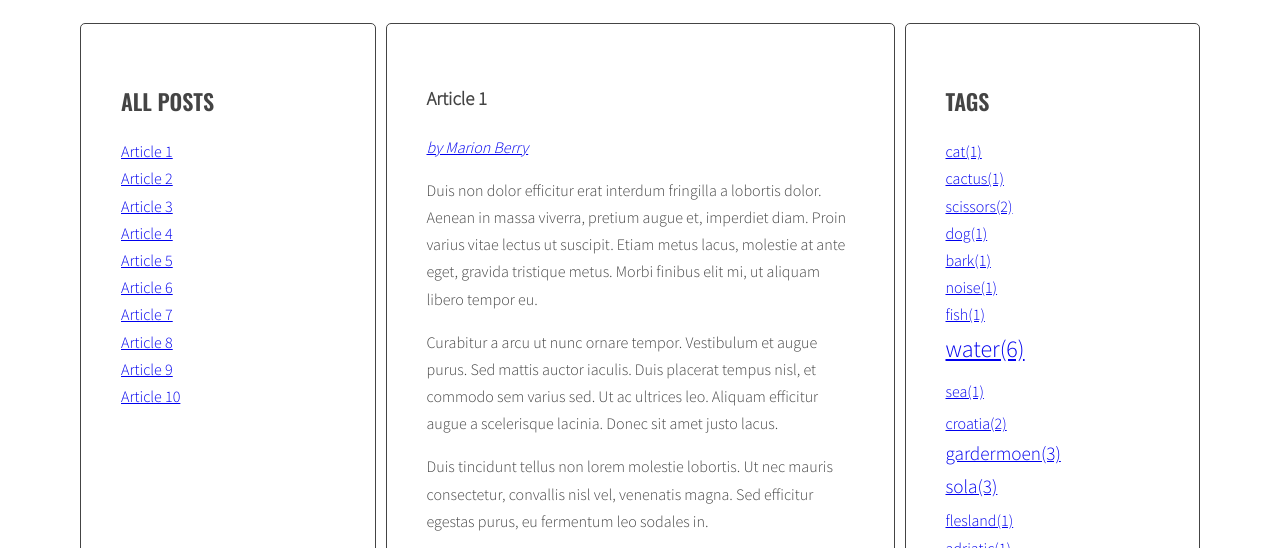
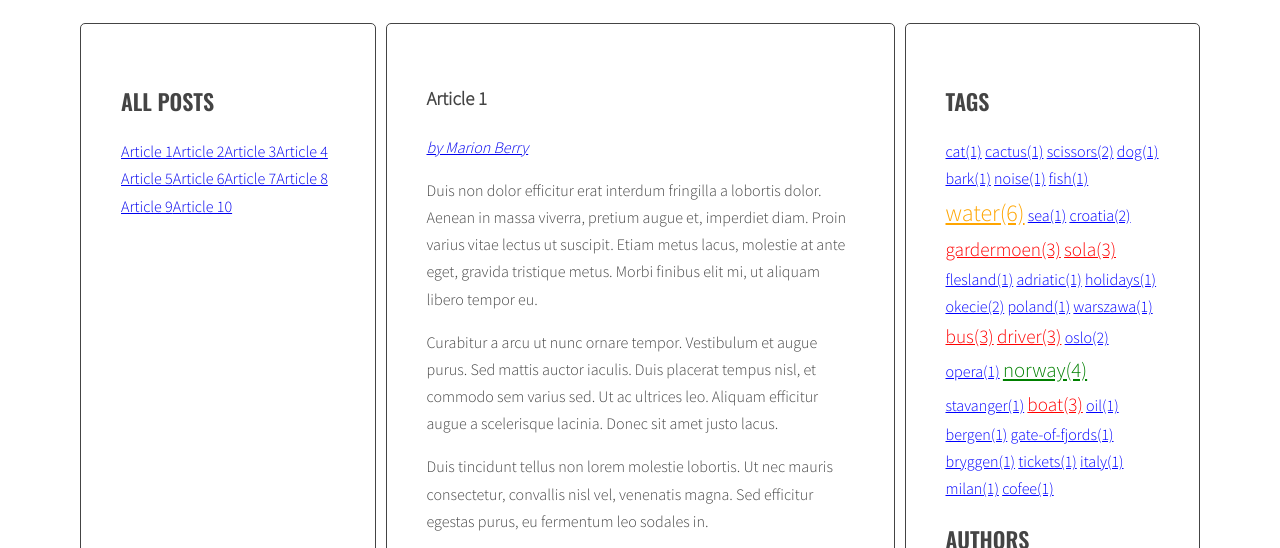
Before and after one commit to mariansc83/javascript-blog, a website: page index.html in a window 1280 px wide. Shown: the part 220-768 px from the top of the page. Drawn offline with nearby package versions, Linux system fonts and the light colour scheme.

Commit message:
Change tagcloud

```diff
--- a/js/script.js
+++ b/js/script.js
@@ -26,7 +26,7 @@
 
     /* get 'href' attribute from the clicked link */
     const articleSelector = clickedElement.getAttribute('href');
-    console.log(articleSelector);
+    // console.log(articleSelector);
 
     /* find the correct article using the selector (value of 'href' attribute) */
     const targetArticle = document.querySelector(articleSelector);
@@ -167,7 +167,7 @@
     }
     /* [NEW] find list of tags in right column */
     const tagList = document.querySelector('.tags');
-    console.log(tagList);
+    // console.log(tagList);
 
     /* [NEW] add html from allTags to tagList */
     // tagList.innerHTML = allTags.join(' ');
@@ -175,28 +175,28 @@
 
     /* [NEW] create variable for all links HTML code */
     const tagsParams = calculateTagsParams(allTags);
-    console.log('tagsParams:', tagsParams);
+    // console.log('tagsParams:', tagsParams);
     let allTagsHTML = '';
 
     /* [NEW] START LOOP: for each tag in allTags: */
     for (let tag in allTags) {
       /* [NEW] generate code of a link and add it to allTagsHTML */
-      allTagsHTML += '<li><a class="' + calculateTagClass(allTags[tag], tagsParams) + '" href="#tag-' + tag + '">' + tag + '(' + allTags[tag] + ')</a></li> ';
-      // const tagLinkHTML = '<li><a href="#tag-' + tag + '">' + calculateTagClass(allTags[tag], tagsParams) + '</a></li>';
-      const tagLinkHTML = '<li><a href="#tag-' + tag + '"class="' + calculateTagClass(allTags[tag], tagsParams) + '"';
 
+      // allTagsHTML += '<li><a class="' + calculateTagClass(allTags[tag], tagsParams) + '" href="#tag-' + tag + '">' + tag + '(' + allTags[tag] + ')</a></li> ';
+      // console.log(allTagsHTML);
+      // allTagsHTML += '<li><a href="#tag-' + tag + '"class="' + calculateTagClass(allTags[tag], tagsParams) + '">' + tag + '(' + allTags[tag] + ')</a></li>';
+      const tagLinkHTML = '<li><a href="#tag-' + tag + '"class="' + calculateTagClass(allTags[tag], tagsParams) + '">' + tag + '(' + allTags[tag] + ')</a></li> ';
+
+      // console.log(tagLinkHTML);
       allTagsHTML += tagLinkHTML;
-      console.log('tagLinkHTML:', tagLinkHTML);
+      // console.log('tagLinkHTML:', tagLinkHTML);
 
-      tagList.innerHTML = tagLinkHTML;
+      // tagList.innerHTML = tagLinkHTML;
       /* [NEW] END LOOP: for each tag in allTags: */
     }
 
     /*[NEW] add HTML from allTagsHTML to tagList */
     tagList.innerHTML = allTagsHTML;
-
-
-
   }
   generateTags();
 
@@ -268,8 +268,8 @@
       } else if (authors[author] < params.min) {
         params.min = authors[author];
       }
-      console.log(author);
-      console.log(author + ' is used ' + authors[author] + ' times');
+      // console.log(author);
+      // console.log(author + ' is used ' + authors[author] + ' times');
     }
     return params;
   }
@@ -285,12 +285,12 @@
     // console.log(articles);
     for (const article of articles) {
       const authorsWrapper = article.querySelector(optArticleAuthorSelector);
-      console.log('authorsWrapper: ' + authorsWrapper);
+      // console.log('authorsWrapper: ' + authorsWrapper);
       let html = '';
       const tagsAuthor = article.getAttribute('data-author');
       // console.log(tagsAuthor);
       const linkHTML = '<li><a href="#author-' + tagsAuthor + '">' + tagsAuthor + '</a></li>';
-      console.log('linkHTML do tagsAuthor: ' + linkHTML);
+      // console.log('linkHTML do tagsAuthor: ' + linkHTML);
       html = html + linkHTML;
       // console.log(html);
       if (!allAuthors[tagsAuthor]) {
@@ -304,16 +304,16 @@
     }
     /* [NEW] find list of authors in right column */
     const authorList = document.querySelector('.authors');
-    console.log(authorList);
+    // console.log(authorList);
 
     /* [NEW] create variable for all links HTML code */
     const authorParams = calculateAuthorParams(allAuthors);
-    console.log(authorParams);
+    // console.log(authorParams);
     let allAuthorsHTML = '';
     for (let author in allAuthors) {
       // /* [NEW] generate code of a link and add it to allAuthorsHTML */
       allAuthorsHTML += '<li><a class="' + calculateAuthorClass(allAuthors[author], authorParams) + '" href="#author-' + author + '">' + author + '(' + allAuthors[author] + ')</a></li> ';
-      console.log(allAuthorsHTML);
+      // console.log(allAuthorsHTML);
       // [NEW]
       const authorLinkHTML = '<li><a href="#author-' + author + '"class="' + calculateAuthorClass(allAuthors[author], authorParams) + '"';
       allAuthorsHTML += authorLinkHTML;
--- a/sass/style.scss
+++ b/sass/style.scss
@@ -95,9 +95,15 @@ body {
 }
 
 .list-horizontal {
+
   li {
     display: inline-block;
+
   }
+}
+
+.list li {
+  display: inline-block;
 }
 
 /* Authors */
@@ -137,20 +143,25 @@ body {
 
 .tag-size-1 {
   font-size: 100%;
+  color: blue;
 }
 
 .tag-size-2 {
   font-size: 120%;
+  color: red;
 }
 
 .tag-size-3 {
   font-size: 130%;
+  color: green;
 }
 
 .tag-size-4 {
   font-size: 140%;
+  color: yellow;
 }
 
 .tag-size-5 {
   font-size: 150%;
+  color: orange
 }
```
Also changed, not shown: css/style.css, 1 other file.
